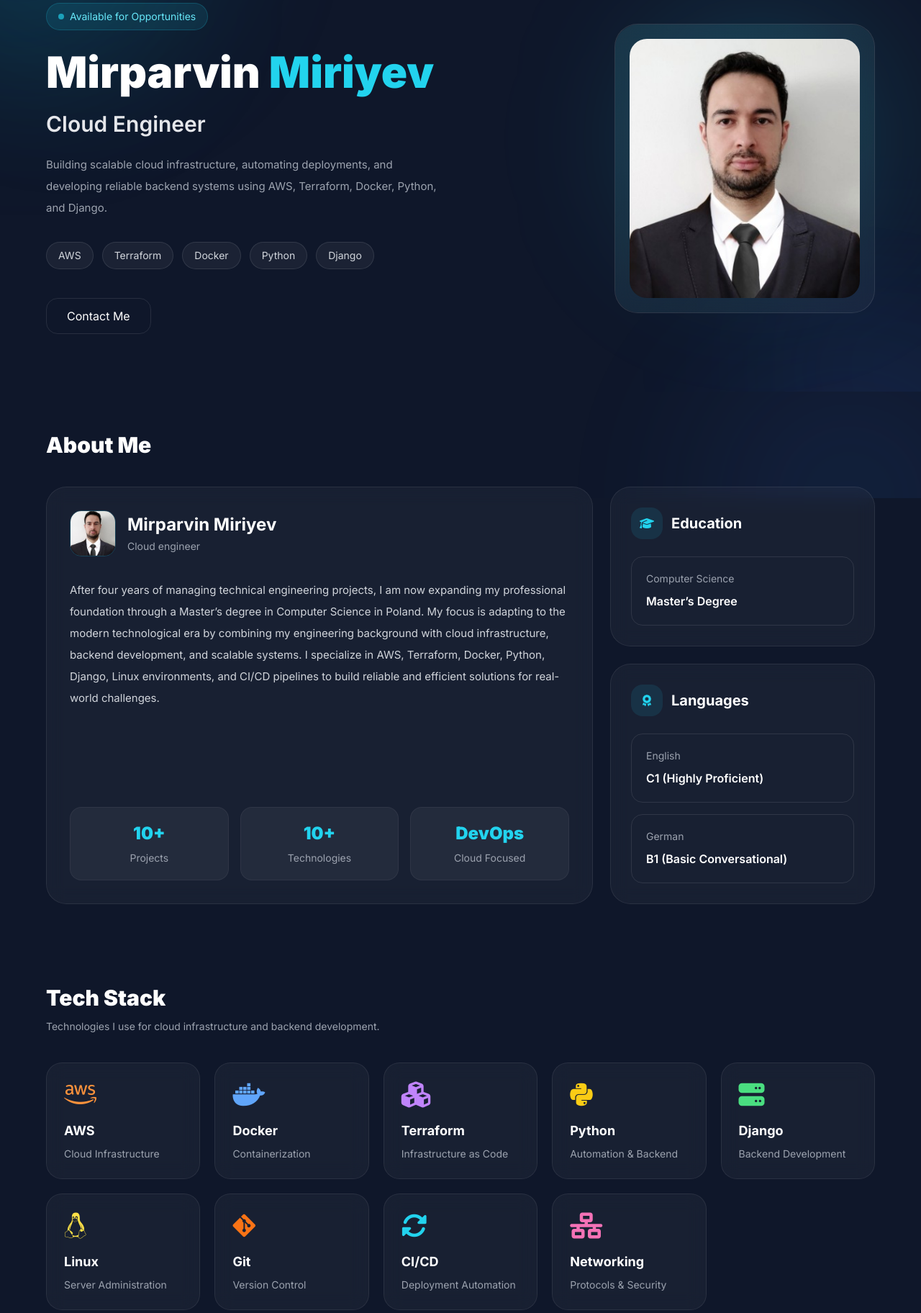
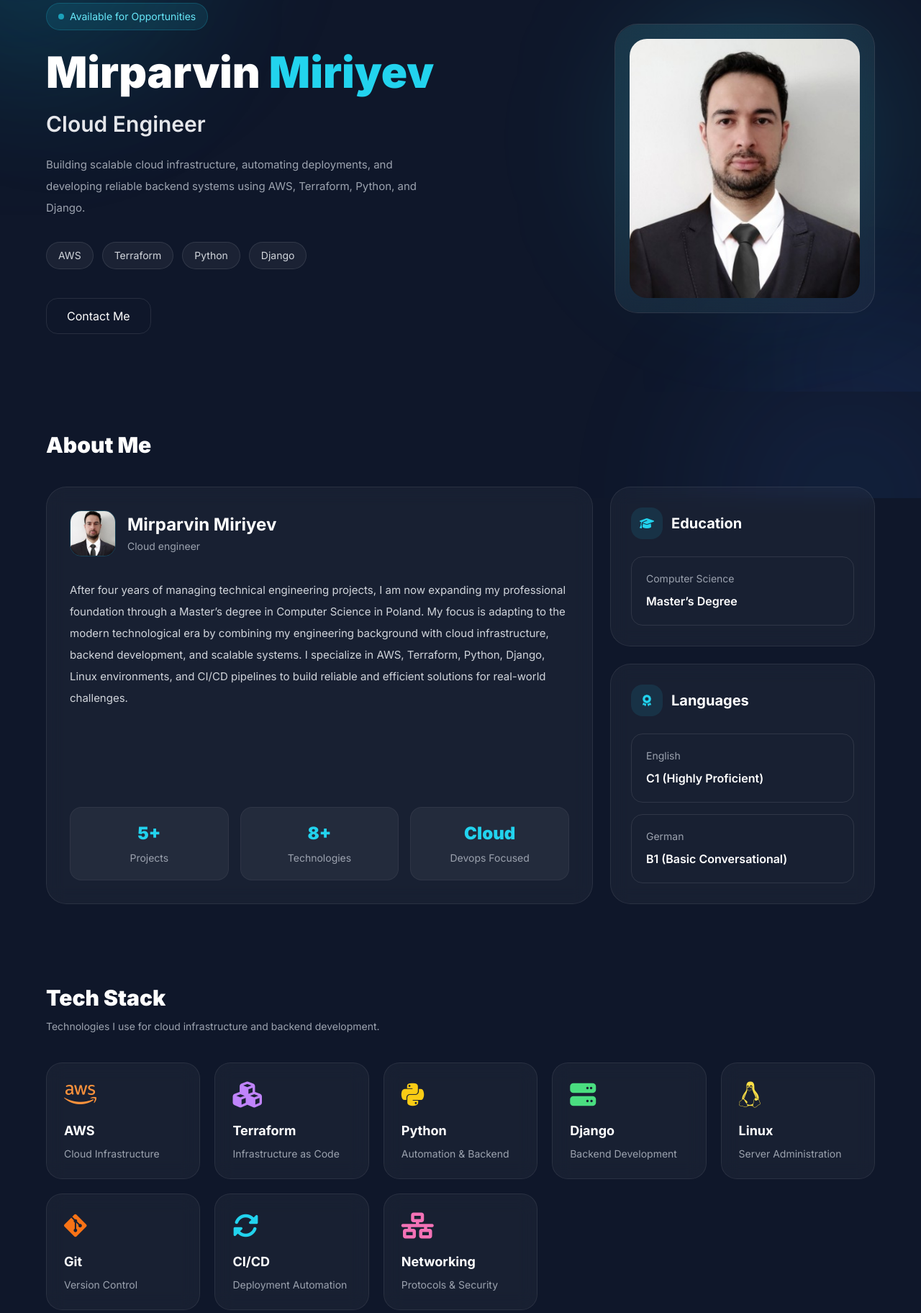
Before and after one commit to Miriyev41/My_portfolio_website, a Django app: page / in a window 1280 px wide. Shown: the part 108-1932 px from the top of the page at 72% size. Run offline with Django 5.2, Linux system fonts and the light colour scheme; data comes from the database, SQL or seed files in the repository; data that the repository does not hold is empty; some libraries are stand-ins or nearby versions.

Commit message:
few adjustments

```diff
--- a/templates/core/index.html
+++ b/templates/core/index.html
@@ -6,10 +6,8 @@
     <meta name="viewport" content="width=device-width, initial-scale=1.0">
     <title>Mirparvin Miriyev | Cloud Engineer</title>
 
-    <!-- Tailwind -->
     <script src="https://cdn.tailwindcss.com"></script>
 
-    <!-- Font -->
     <link href="https://fonts.googleapis.com/css2?family=Inter:wght@300;400;500;600;700;800;900&display=swap" rel="stylesheet">
     <link rel="stylesheet" href="https://cdnjs.cloudflare.com/ajax/libs/font-awesome/6.5.1/css/all.min.css">
     <link href="https://unpkg.com/aos@2.3.4/dist/aos.css" rel="stylesheet">
@@ -24,9 +22,9 @@
         .gradient-text {
             background: linear-gradient(to right, #38bdf8, #06b6d4);
             -webkit-background-clip: text;
-            background-clip: text;        /* Standard property for browser compatibility */
+            background-clip: text;
             -webkit-text-fill-color: transparent;
-            color: transparent;           /* Standard property acting as the fill fallback */
+            color: transparent;
         }
 
         .glass{
@@ -43,7 +41,6 @@
 
 <body>
 
-<!-- Background -->
 <div class="fixed inset-0 -z-10 overflow-hidden">
 
     <div class="absolute top-[-200px] left-[-100px] w-[400px] h-[400px] bg-cyan-500 opacity-10 blur-[120px] rounded-full"></div>
@@ -52,14 +49,12 @@
 
 </div>
 
-<!-- NAVBAR -->
 <nav class="fixed top-0 left-0 w-full z-50 backdrop-blur-xl bg-[#07111f]/70 border-b border-white/5">
 
     <div class="max-w-6xl mx-auto px-6">
 
         <div class="flex items-center justify-between h-20">
 
-            <!-- LOGO -->
             <a href="#" class="text-2xl font-black tracking-tight">
 
                 Portfolio
@@ -69,7 +64,6 @@
 
             </a>
 
-            <!-- DESKTOP MENU -->
             <div class="hidden md:flex items-center gap-8 text-sm">
 
                 <a href="#about" class="text-gray-300 hover:text-cyan-400 transition duration-300">
@@ -90,7 +84,6 @@
 
             </div>
 
-            <!-- DESKTOP BUTTON -->
             <a
                 href="#contact"
                 class="hidden md:flex px-5 py-2 bg-cyan-400 text-black rounded-xl text-sm font-semibold hover:scale-[1.03] transition duration-300"
@@ -98,7 +91,6 @@
                 Let's Talk
             </a>
 
-            <!-- MOBILE BUTTON -->
             <button
                 id="menu-btn"
                 class="md:hidden text-2xl text-white"
@@ -110,7 +102,6 @@
 
     </div>
 
-    <!-- MOBILE MENU -->
     <div
         id="mobile-menu"
         class="hidden md:hidden border-t border-white/5 bg-[#07111f]/95 backdrop-blur-xl"
@@ -147,13 +138,11 @@
 
 </nav>
 
-<!-- HERO -->
 <section
     class="relative px-6 pt-28 pb-20 overflow-hidden"
     data-aos="fade-up"
 >
 
-    <!-- BACKGROUND GLOW -->
     <div class="absolute top-[-120px] left-[-120px] w-[300px] h-[300px] bg-cyan-500/20 blur-[120px] rounded-full"></div>
 
     <div class="absolute bottom-[-120px] right-[-120px] w-[300px] h-[300px] bg-blue-500/10 blur-[120px] rounded-full"></div>
@@ -162,7 +151,6 @@
 
         <div class="grid lg:grid-cols-2 gap-12 items-center">
 
-            <!-- LEFT SIDE -->
             <div>
 
                 <!-- AVAILABILITY -->
@@ -199,7 +187,7 @@
                     Building scalable cloud infrastructure,
                     automating deployments, and developing
                     reliable backend systems using AWS,
-                    Terraform, Docker, Python, and Django.
+                    Terraform, Python, and Django.
 
                 </p>
 
@@ -214,10 +202,11 @@
                         Terraform
                     </span>
 
+                    <!--
                     <span class="px-4 py-2 bg-white/5 border border-white/10 rounded-full text-sm text-gray-300">
                         Docker
                     </span>
-
+                    -->
                     <span class="px-4 py-2 bg-white/5 border border-white/10 rounded-full text-sm text-gray-300">
                         Python
                     </span>
@@ -277,10 +266,6 @@
 
 </section>
 
-<!-- ABOUT -->
-<!-- ABOUT -->
-<!-- ABOUT -->
-<!-- ABOUT -->
 <section
     id="about"
     class="px-6 py-14"
@@ -346,7 +331,7 @@
                         combining my engineering background with cloud infrastructure,
                          backend development, and scalable systems.
 
-                        I specialize in AWS, Terraform, Docker, Python, Django,
+                        I specialize in AWS, Terraform, Python, Django,
                         Linux environments, and CI/CD pipelines to build reliable
                         and efficient solutions for real-world challenges.
 
@@ -361,7 +346,7 @@
                     <div class="bg-white/5 rounded-2xl p-5 text-center border border-white/5">
 
                         <h4 class="text-2xl font-black text-cyan-400">
-                            10+
+                            5+
                         </h4>
 
                         <p class="text-gray-400 text-sm mt-2">
@@ -374,7 +359,7 @@
                     <div class="bg-white/5 rounded-2xl p-5 text-center border border-white/5">
 
                         <h4 class="text-2xl font-black text-cyan-400">
-                            10+
+                            8+
                         </h4>
 
                         <p class="text-gray-400 text-sm mt-2">
@@ -387,11 +372,11 @@
                     <div class="bg-white/5 rounded-2xl p-5 text-center border border-white/5">
 
                         <h4 class="text-2xl font-black text-cyan-400">
-                            DevOps
+                            Cloud
                         </h4>
 
                         <p class="text-gray-400 text-sm mt-2">
-                            Cloud Focused
+                            Devops Focused
                         </p>
 
                     </div>
@@ -400,7 +385,6 @@
 
             </div>
 
-            <!-- RIGHT SIDE -->
             <!-- RIGHT SIDE -->
             <div class="flex flex-col gap-6 h-full">
 
@@ -532,7 +516,7 @@
             </div>
 
             <!-- Docker -->
-            <div class="glass rounded-[22px] p-6 hover:-translate-y-1 transition duration-300">
+            <!--<div class="glass rounded-[22px] p-6 hover:-translate-y-1 transition duration-300">
 
                 <div class="text-4xl mb-4 text-blue-400">
                     <i class="fa-brands fa-docker"></i>
@@ -547,6 +531,7 @@
                 </p>
 
             </div>
+            -->
 
             <!-- Terraform -->
             <div class="glass rounded-[22px] p-6 hover:-translate-y-1 transition duration-300">
```
